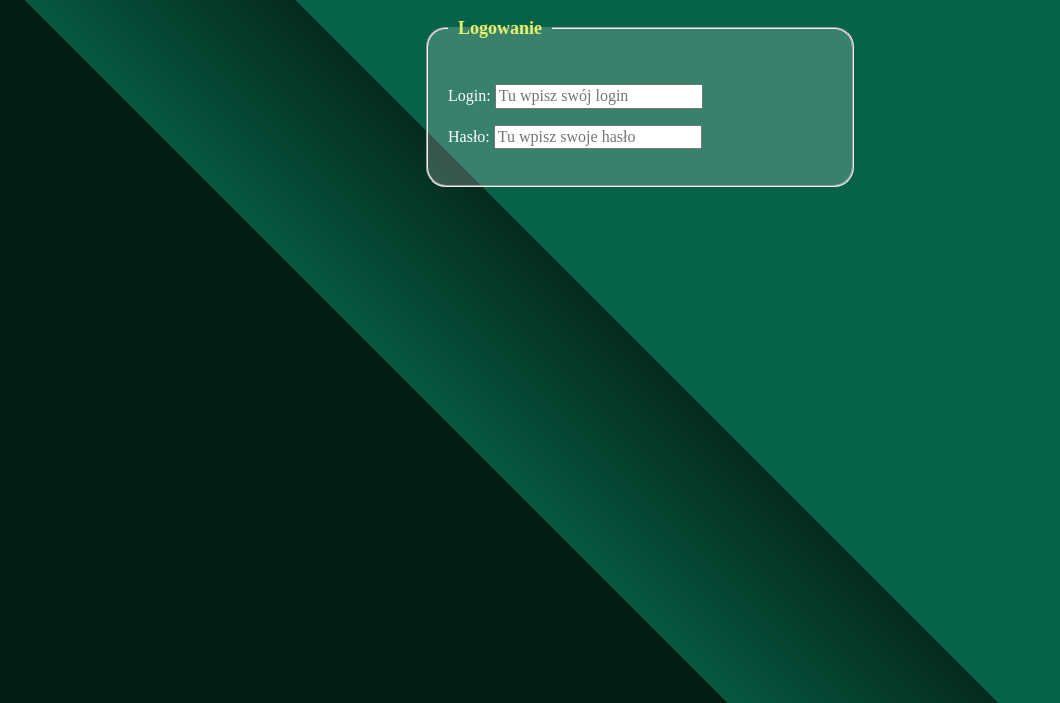
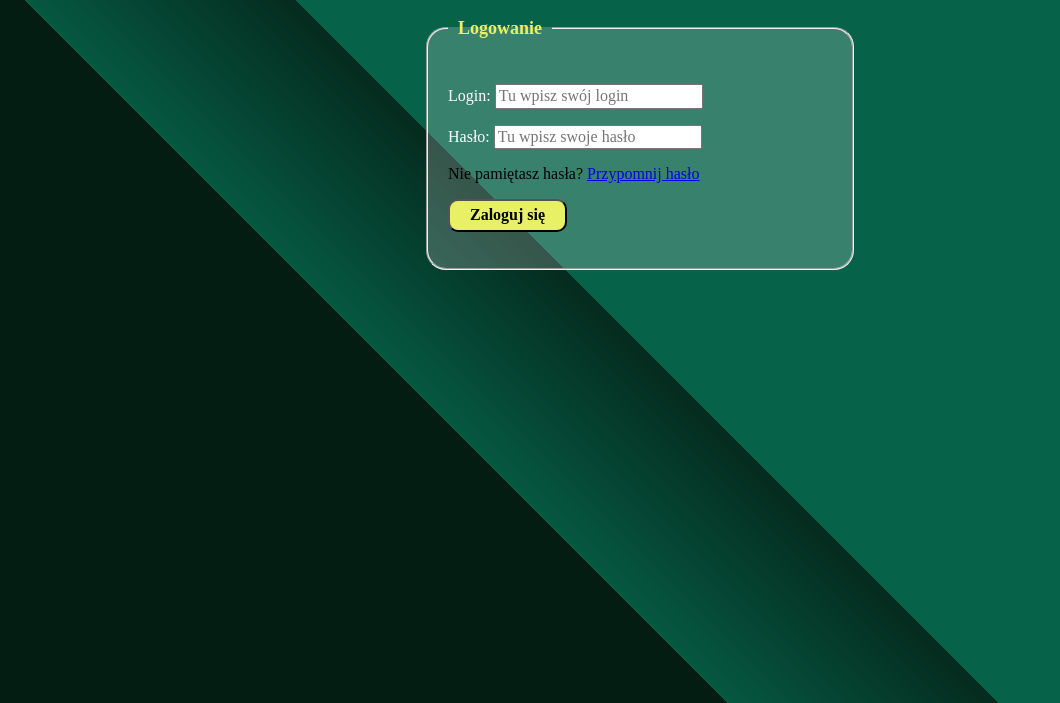
Before and after one commit to karbowskam/registration-form, a plain HTML site: page log-in.html in a window 1280 px wide. Shown: the part 97-800 px from the top of the page, without its empty margins (0-1060 px from the left). Drawn offline with Linux system fonts and the light colour scheme.

Commit message:
Added remember password link

```diff
--- a/log-in.html
+++ b/log-in.html
@@ -37,6 +37,11 @@
                 />
               </label>
             </p>
+            <p class="passwordRemember">Nie pamiętasz hasła? <a class="passwordRemember" href="index.html"
+              >Przypomnij hasło</a></p>
+            <p class="agreement__button agreement__button--js">
+              <input class="agreement--submit" name="agreement" type="submit" value="Zaloguj się"/>
+            </p>
           </fieldset>
         </form>
     </main>
```
